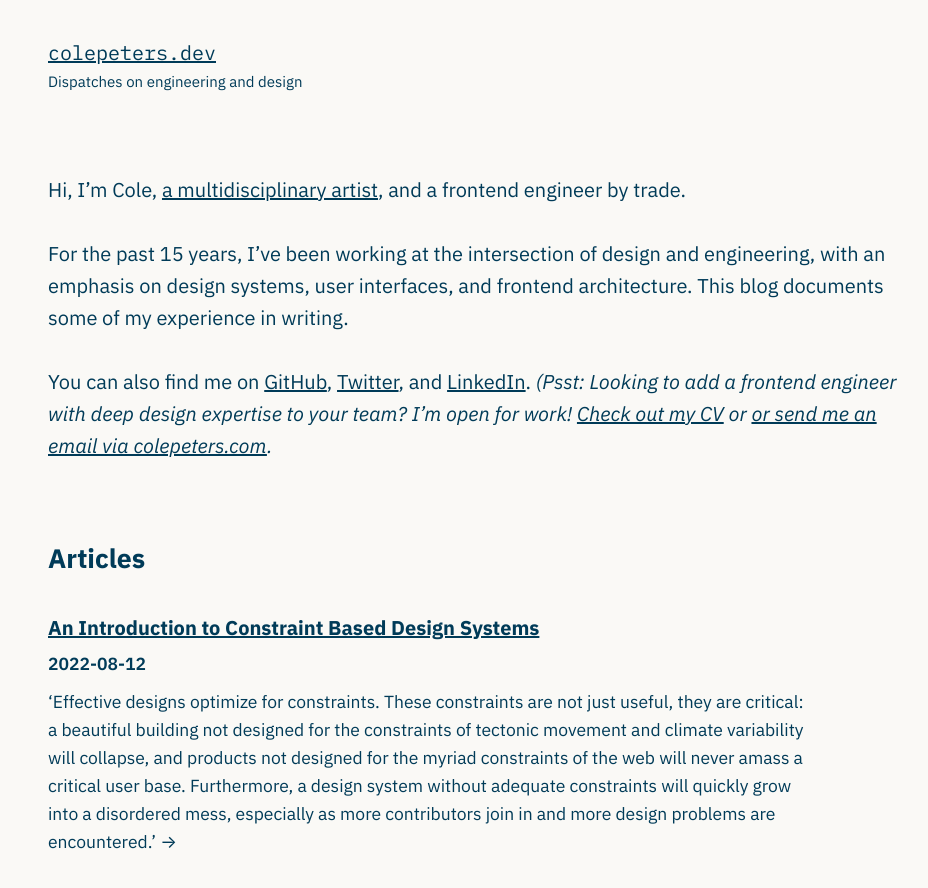
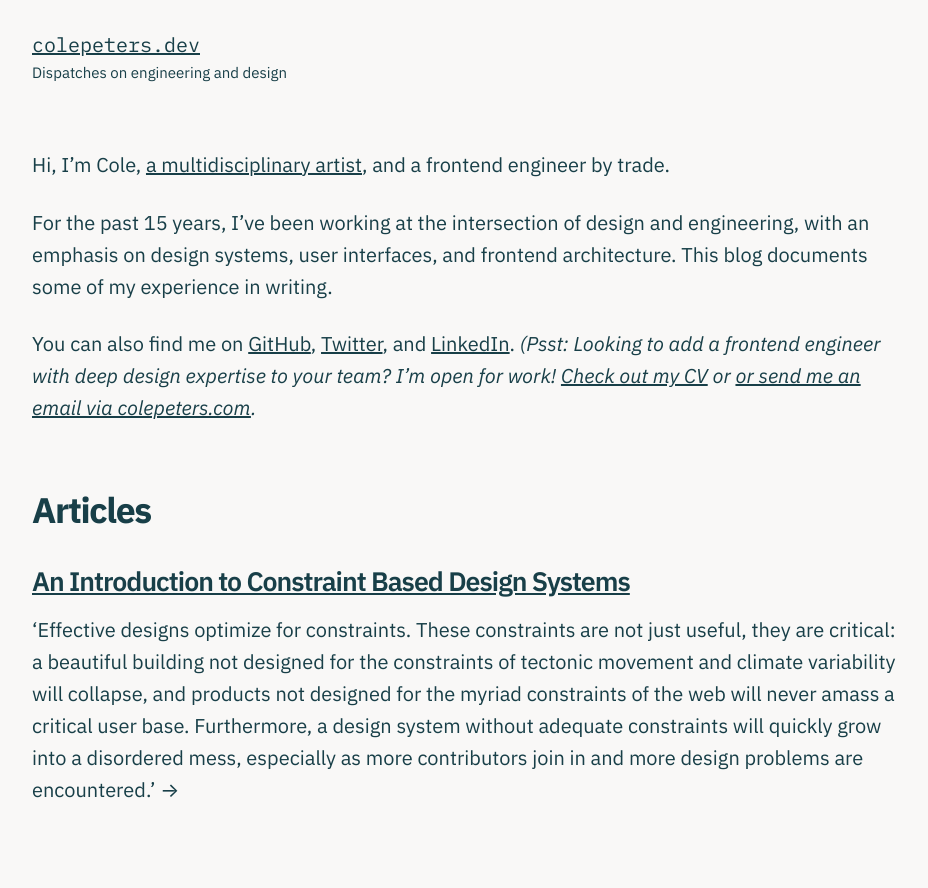
Before and after one commit to colepeters/colepeters.dev, a Next.js app: page / in a window 1280 px wide. Shown: the top 888 px of the page, without its empty margins (32-960 px from the left). Built offline with nearby package versions, Linux system fonts and the light colour scheme.

Commit message:
Use fluid type sizes, update colours

```diff
--- a/components/GlobalStyle.js
+++ b/components/GlobalStyle.js
@@ -9,6 +9,7 @@ const GlobalStyle = createGlobalStyle`
     background: ${(props) => props.theme.colors.background};
     color: ${(props) => props.theme.colors.body};
     font-family: IBM Plex Sans, -apple-system, BlinkMacSystemFont, Segoe UI, Roboto, Oxygen, Ubuntu, Cantarell, Fira Sans, Droid Sans, Helvetica Neue, sans-serif;
+    font-size: ${(props) => props.theme.fontSizes[1]};
     line-height: ${(props) => props.theme.lineHeights.body};
     padding: ${(props) => props.theme.space[3]};
   }
@@ -27,16 +28,28 @@ const GlobalStyle = createGlobalStyle`
     }
   }
 
+  h1 { font-size: ${(props) => props.theme.fontSizes[6]}; }
+  h2 { font-size: ${(props) => props.theme.fontSizes[4]}; }
+  h3 { font-size: ${(props) => props.theme.fontSizes[3]}; }
+  h4 { font-size: ${(props) => props.theme.fontSizes[2]}; }
+  h5, h6 { font-size: ${(props) => props.theme.fontSizes[1]}; }
+
   h1, h2, h3, h4, h5, h6 {
     line-height: ${(props) => props.theme.lineHeights.heading};
+    letter-spacing: ${(props) => props.theme.letterSpacings.tight};
+    max-width: 32ch;
   }
 
   h1 {
-    font-size: ${(props) => props.theme.fontSizes[4]};
     margin-top: ${(props) => props.theme.space[4]};
     margin-bottom: ${(props) => props.theme.space[5]};
-    letter-spacing: ${(props) => props.theme.letterSpacings.tight};
-    max-width: 26ch;
+  }
+
+  @media screen and (min-width: ${(props) => props.theme.breakpoints[2]}) {
+    h1 {
+      margin-top: ${(props) => props.theme.space[5]};
+      margin-bottom: ${(props) => props.theme.space[6]};
+    }
   }
 
   h2, h3, h4, h5, h6 {
@@ -44,25 +57,27 @@ const GlobalStyle = createGlobalStyle`
     margin-bottom: ${(props) => props.theme.space[3]};
   }
 
-  h2 {
-    font-size: ${(props) => props.theme.fontSizes[3]};
-    letter-spacing: ${(props) => props.theme.letterSpacings.tight};
-    max-width: 26ch;
-  }
-
-  h3, h4, h5, h6 {
-    font-size: ${(props) => props.theme.fontSizes[2]};
-    max-width: 72ch;
+  @media screen and (min-width: ${(props) => props.theme.breakpoints[1]}) {
+    h2, h3, h4, h5, h6 {
+      margin-top: ${(props) => props.theme.space[5]};
+      margin-bottom: ${(props) => props.theme.space[4]};
+    }
   }
 
   blockquote {
     border-left: 0.5rem double ${(props) => props.theme.colors.darkBackground};
-    font-size: ${(props) => props.theme.fontSizes[2]};
     margin: ${(props) => props.theme.space[4]} 0;
     padding: 0 ${(props) => props.theme.space[3]};
+    font-size: ${(props) => props.theme.fontSizes[2]};
 
     & p {
       margin: 0;
+    }
+  }
+
+  @media screen and (min-width: ${(props) => props.theme.breakpoints[1]}) {
+    blockquote {
+      margin: ${(props) => props.theme.space[5]} 0;
     }
   }
 
@@ -130,41 +145,13 @@ const GlobalStyle = createGlobalStyle`
     color: ${(props) => props.theme.colors.primary};
   }
 
+  figcaption {
+    font-size: ${(props) => props.theme.fontSizes[0]};
+    font-style: italic;
+  }
+
   ::selection {
     background-color: rgba(20,15,0,0.25);
-  }
-
-  @media screen and (min-width: ${(props) => props.theme.breakpoints[1]}) {
-    html { font-size: 112.5%; }
-
-    h2, h3, h4, h5, h6 {
-      margin-top: ${(props) => props.theme.space[5]};
-      margin-bottom: ${(props) => props.theme.space[4]};
-    }
-
-    h1 { font-size: ${(props) => props.theme.fontSizes[6]}; }
-    h2 { font-size: ${(props) => props.theme.fontSizes[5]}; }
-
-    h3 {
-      font-size: ${(props) => props.theme.fontSizes[4]};
-      letter-spacing: ${(props) => props.theme.letterSpacings.tight};
-      max-width: 32ch;
-    }
-
-    h4, h5, h6 { font-size: ${(props) => props.theme.fontSizes[3]}; }
-    blockquote {
-      font-size: ${(props) => props.theme.fontSizes[3]};
-    }
-  }
-
-  @media screen and (min-width: ${(props) => props.theme.breakpoints[2]}) {
-    html { font-size: 125%; }
-    h1 {
-      font-size: ${(props) => props.theme.fontSizes[7]};
-      margin-top: ${(props) => props.theme.space[5]};
-      margin-bottom: ${(props) => props.theme.space[6]};
-      max-width: 20ch;
-    }
   }
 
 `
--- a/components/Header.js
+++ b/components/Header.js
@@ -6,7 +6,7 @@ import Text from './Text'
 export default function Header() {
   return (
     <Box as='nav'>
-      <Text as='h1' fontSize={2} m={0} letterSpacing='normal'>
+      <Text as='h1' fontSize={1} m={0} letterSpacing='normal'>
         <Link href='/'>
           <Text
             as='a'
--- a/lib/theme.js
+++ b/lib/theme.js
@@ -1,20 +1,19 @@
 const theme = {
   breakpoints: ['40em', '52em', '64em', '96em'],
   colors: {
-    background: '#faf9f6',
-    darkBackground: '#c9c7be',
-    body: '#003b58',
-    primary: '#0078b2',
+    background: '#f9f8f7',
+    darkBackground: '#cbc7c3',
+    body: '#183f48',
+    primary: '#107d96',
   },
   fontSizes: [
-    '0.75rem',
-    '0.875rem',
-    '1rem',
-    '1.333rem',
-    '1.777rem',
-    '2.369rem',
-    '3.157rem',
-    '4.209rem',
+    'clamp(0.83rem, calc(0.79rem + 0.20vw), 0.94rem)',
+    'clamp(1.00rem, calc(0.90rem + 0.49vw), 1.25rem)',
+    'clamp(1.20rem, calc(1.02rem + 0.91vw), 1.67rem)',
+    'clamp(1.44rem, calc(1.14rem + 1.52vw), 2.22rem)',
+    'clamp(1.73rem, calc(1.25rem + 2.40vw), 2.96rem)',
+    'clamp(2.07rem, calc(1.34rem + 3.65vw), 3.95rem)',
+    'clamp(2.49rem, calc(1.41rem + 5.41vw), 5.26rem)',
   ],
   fonts: {
     body: 'IBM Plex Sans',
@@ -26,7 +25,7 @@ const theme = {
     bold: 700,
   },
   letterSpacings: {
-    tight: '-0.0333em',
+    tight: '-0.0375em',
   },
   lineHeights: {
     single: 1,
--- a/pages/index.js
+++ b/pages/index.js
@@ -47,7 +47,7 @@ export default function Home({ posts }) {
         </Text>
       </Box>
       <Box as='section' my={5}>
-        <Text as='h4' mt={0} mb={4}>
+        <Text as='h3' mt={0} mb={4}>
           Articles
         </Text>
         {posts.map((post) => (
@@ -55,19 +55,16 @@ export default function Home({ posts }) {
             <Link href={post.slug}>
               <a style={{ textDecoration: 'none' }}>
                 <Text
-                  as='h5'
-                  fontSize={2}
+                  as='h4'
+                  fontWeight={600}
                   mt={0}
-                  mb={2}
-                  style={{ textDecoration: 'underline' }}
+                  mb={3}
+                  style={{ textDecoration: 'underline', maxWidth: 'none' }}
                 >
                   {post.title}
                 </Text>
-                <Text fontSize={1} fontWeight='semibold'>
-                  {post.date}
-                </Text>
-                <Text fontSize={1} mt={2}>
-                  ‘{post.excerpt}’ &rarr;
+                <Text mt={2}>
+                  <Text as='span'>‘{post.excerpt}’ &rarr;</Text>
                 </Text>
               </a>
             </Link>
--- a/pages/posts/an-introduction-to-constraint-based-design-systems.mdx
+++ b/pages/posts/an-introduction-to-constraint-based-design-systems.mdx
@@ -105,7 +105,7 @@ The idea behind spacing scales is this: any (and every) given layout should use
       style={{ width: '100%', maxWidth: 640, height: 'auto', display: 'block' }}
     />
   </Box>
-  <Text as='figcaption' fontSize={1} fontStyle='italic' mt={1}>
+  <Text as='figcaption' mt={1}>
     A rough sketch of a spacing scale and its use in a component and page layout
   </Text>
 </Box>
@@ -159,7 +159,7 @@ First, a quick recap of terminology: when describing three dimensional objects,
       style={{ width: '100%', maxWidth: 640, height: 'auto', display: 'block' }}
     />
   </Box>
-  <Text as='figcaption' fontSize={1} fontStyle='italic' mt={1}>
+  <Text as='figcaption' fontSize={0} fontStyle='italic' mt={1}>
     Differences in the rate of change between a cube’s surface area and volume
   </Text>
 </Box>
@@ -202,11 +202,11 @@ Now, let’s consider a colour palette — say, the most minimal of colour palet
       gridGap={2}
       p={[2, 3]}
     >
-      <Text as='ol' role='cell' my={0} pl={0} fontSize={1}>
+      <Text as='ol' role='cell' my={0} pl={0} fontSize={0}>
         <Text as='li'>white</Text>
         <Text as='li'>black</Text>
       </Text>
-      <Text as='ol' role='cell' my={0} pl={0} fontSize={1}>
+      <Text as='ol' role='cell' my={0} pl={0} fontSize={0}>
         <Text as='li'>white/black</Text>
         <Text as='li'>black/white</Text>
       </Text>
@@ -252,12 +252,12 @@ What happens if we add a third colour, say, red? How many colour combinations ca
       gridGap={2}
       p={[2, 3]}
     >
-      <Text as='ol' role='cell' my={0} pl={0} fontSize={1}>
+      <Text as='ol' role='cell' my={0} pl={0} fontSize={0}>
         <Text as='li'>white</Text>
         <Text as='li'>black</Text>
         <Text as='li'>red</Text>
       </Text>
-      <Text as='ol' role='cell' my={0} pl={0} fontSize={1}>
+      <Text as='ol' role='cell' my={0} pl={0} fontSize={0}>
         <Text as='li'>white/black/red</Text>
         <Text as='li'>white/red/black</Text>
         <Text as='li'>black/red/white</Text>
```
